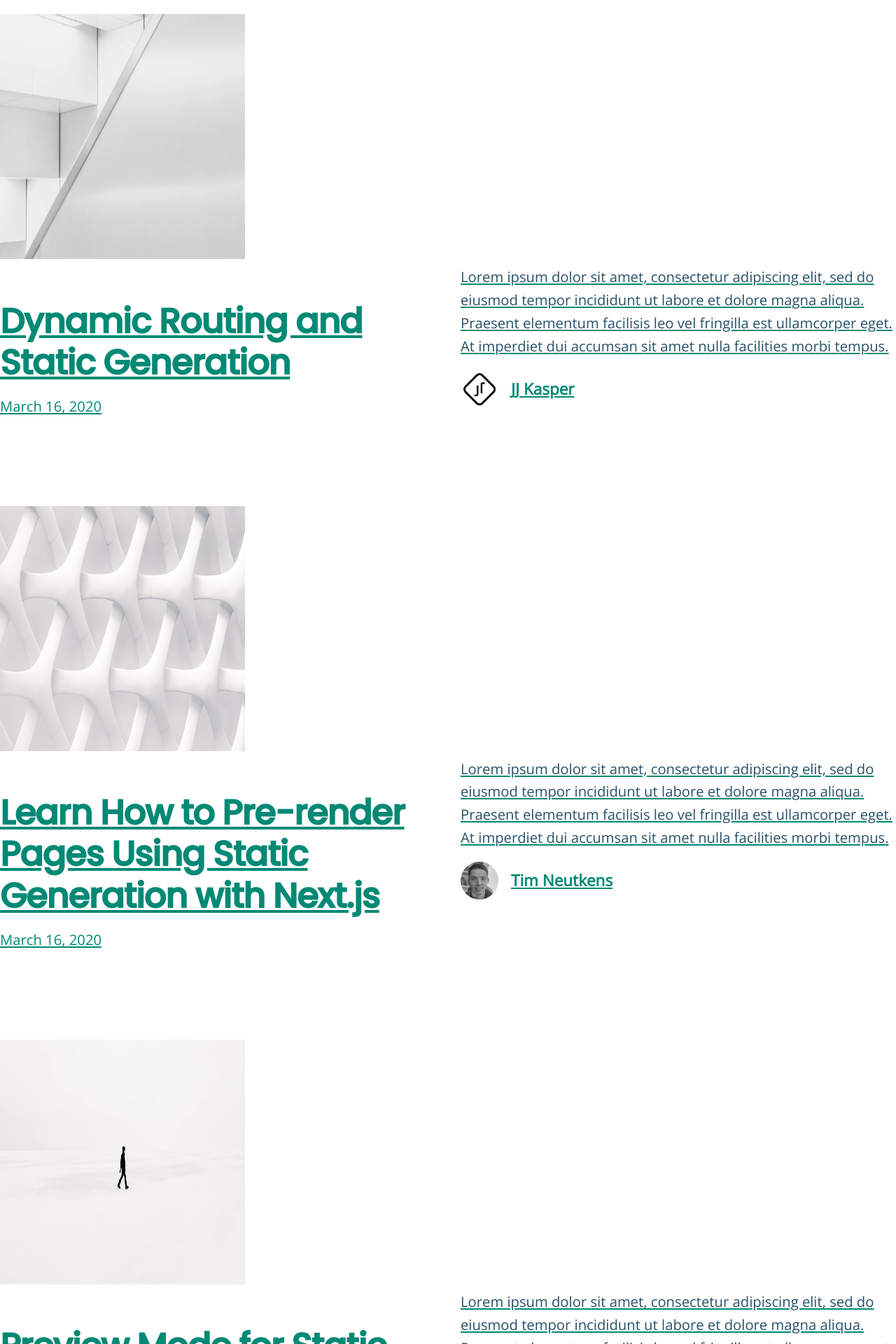
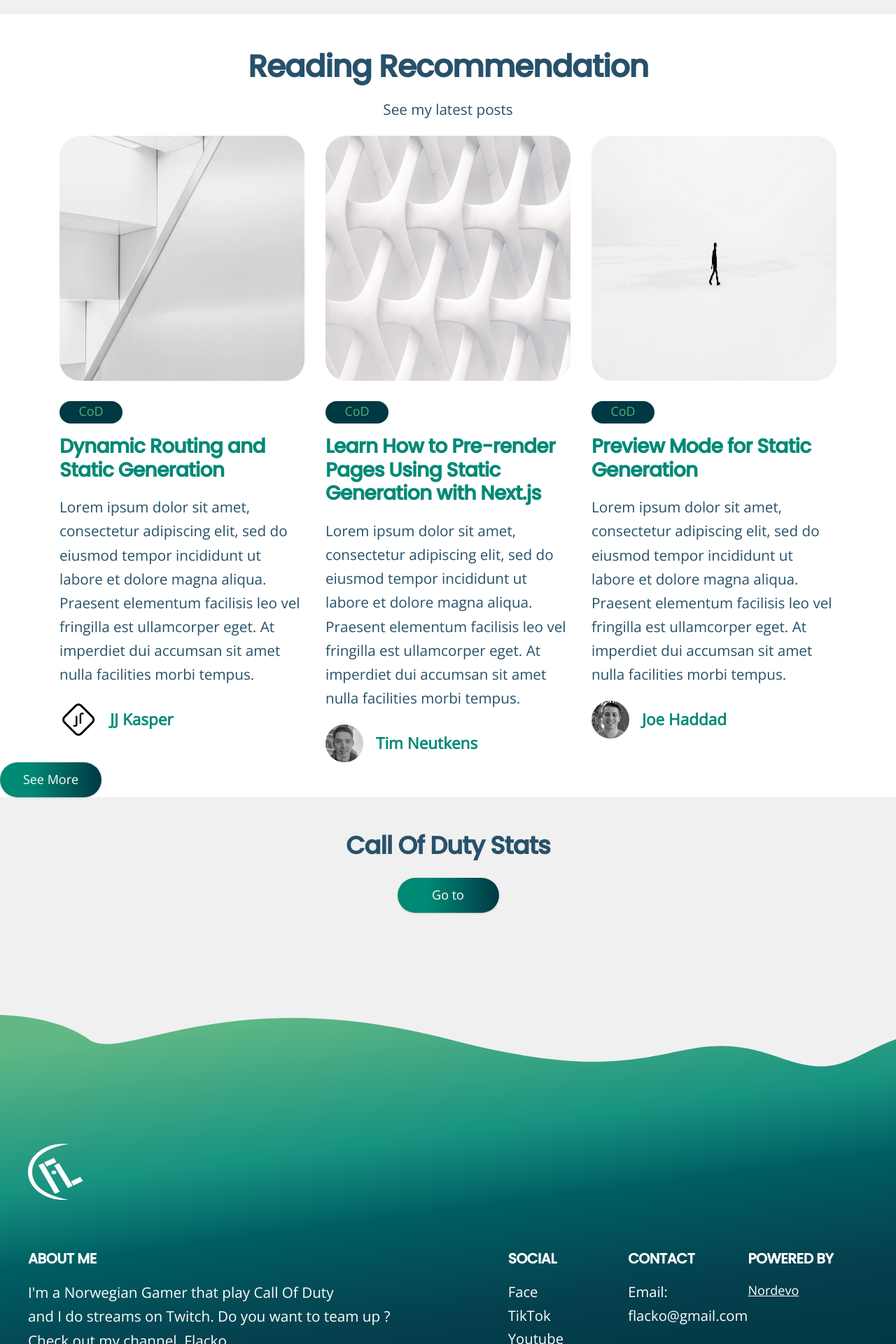
Before and after one commit to mwiby/Leflacko-esport, a Next.js app: page / in a window 1280 px wide. Shown: the part 300-2220 px from the top of the page at 70% size. Built offline with nearby package versions, Linux system fonts and the light colour scheme.

Commit message:
Blog section

```diff
--- a/components/Footer/Footer.js
+++ b/components/Footer/Footer.js
@@ -1,17 +1,27 @@
 import styles from "./Footer.module.css";
+import Image from "next/image";
 import { Container } from "../";
 
 export default function Footer() {
   return (
-    <div className={styles.container}>
+    <footer className={styles.container}>
       <Container>
-        <div style={styles.logo}></div>
+        <div style={styles.logo}>
+          <Image
+            src="/images/logo1.png"
+            alt="Flacko logo"
+            className={styles.image}
+            height={80}
+            width={80}
+          />
+        </div>
         <div className={styles.grid}>
           <div>
             <h5>About me</h5>
             <p>
-              I'm a Norwegian CoD player that loves to stream on Twitch.
-              <br></br> Check out my channel -
+              I'm a Norwegian Gamer that play Call Of Duty <br></br> and I do
+              streams on Twitch. Do you want to team up ?<br></br> Check out my
+              channel &nbsp;
               <a href="https://www.twitch.tv/leflacko" target="_blank">
                 Flacko
               </a>
@@ -39,6 +49,6 @@ export default function Footer() {
           </div>
         </div>
       </Container>
-    </div>
+    </footer>
   );
 }
--- a/components/Footer/Footer.module.css
+++ b/components/Footer/Footer.module.css
@@ -3,10 +3,10 @@
   --hColor: var(--white);
   --linkColor: var(--white);
   position: relative;
-  height: 400px;
+  height: 600px;
   background-size: cover;
   background-image: url("/images/footer.svg");
-  padding-top: 140px;
+  padding: 200px 0;
   color: var(--white);
 }
 
--- a/components/PostPreview/PostPreview.js
+++ b/components/PostPreview/PostPreview.js
@@ -1,22 +1,19 @@
 import Image from "next/image";
 import Avatar from "../../components/avatar";
-import DateFormatter from "../../components/date-formatter";
-import CoverImage from "../../components/cover-image";
 import Link from "next/link";
 import styles from "./PostPreview.module.css";
 
 export default function PostPreview({
   title,
   coverImage,
-  date,
   excerpt,
   author,
   slug,
 }) {
   return (
-    <div>
+    <div className={styles.container}>
       <Link as={`/posts/${slug}`} href="/posts/[slug]">
-        <a aria-label={title}>
+        <a className={styles.postLink} aria-label={title}>
           <Image
             src={coverImage}
             alt={`Cover Image for ${title}`}
@@ -24,20 +21,11 @@ export default function PostPreview({
             height={350}
             width={350}
           />
-
-          <div className="md:grid md:grid-cols-2 md:gap-x-16 lg:gap-x-8 mb-20 md:mb-28">
+          <div>
+            <div className={styles.pill}>CoD</div>
+            <h3>{title}</h3>
             <div>
-              <h3 className="mb-4 text-4xl lg:text-6xl leading-tight">
-                <Link as={`/posts/${slug}`} href="/posts/[slug]">
-                  <a className="hover:underline">{title}</a>
-                </Link>
-              </h3>
-              <div className="mb-4 md:mb-0 text-lg">
-                <DateFormatter dateString={date} />
-              </div>
-            </div>
-            <div>
-              <p className="text-lg leading-relaxed mb-4">{excerpt}</p>
+              <p>{excerpt}</p>
               <Avatar name={author.name} picture={author.picture} />
             </div>
           </div>
--- a/components/PostPreview/PostPreview.module.css
+++ b/components/PostPreview/PostPreview.module.css
@@ -0,0 +1,25 @@
+.container {
+  --h3: var(--h4);
+}
+.container h3 {
+  line-height: 1.2;
+  margin-top: 16px;
+}
+.image {
+  border-radius: 30px;
+}
+
+.pill {
+  height: 32px;
+  width: 90px;
+  text-align: center;
+  background-color: var(--darkGreen);
+  border-radius: 40px;
+  margin: 20px 0 0;
+  color: #52b279;
+}
+.postLink {
+  color: var(--lightGreen);
+  text-decoration: none;
+  transition: none;
+}
--- a/sections/Blog/Blog.js
+++ b/sections/Blog/Blog.js
@@ -4,13 +4,17 @@ import { PostPreview } from "../../components";
 export default function Blog({ posts }) {
   return (
     <section className={styles.container}>
+      <div className={styles.title}>
+        <h2>Reading Recommendation</h2>
+        <p>See my latest posts</p>
+      </div>
+      <div className={styles.grid}>
         {posts.map(({ title, coverImage, date, excerpt, author, slug }) => {
           return (
-          <div>
+            <div className={styles.postContainer}>
               <PostPreview
                 title={title}
                 coverImage={coverImage}
-              date={date}
                 excerpt={excerpt}
                 author={author}
                 slug={slug}
@@ -18,6 +22,8 @@ export default function Blog({ posts }) {
             </div>
           );
         })}
+      </div>
+
       <button>See More</button>
     </section>
   );
--- a/sections/Blog/Blog.module.css
+++ b/sections/Blog/Blog.module.css
@@ -0,0 +1,18 @@
+.container {
+  background: var(--white);
+}
+.title {
+  display: flex;
+  flex-direction: column;
+  justify-content: center;
+  align-items: center;
+}
+.postContainer {
+  display: flex;
+}
+.grid {
+  display: grid;
+  grid-template-columns: 350px 350px 350px;
+  gap: 30px;
+  justify-content: center;
+}
--- a/sections/CallToAction/CallToAction.js
+++ b/sections/CallToAction/CallToAction.js
@@ -3,8 +3,8 @@ import styles from "./CallToAction.module.css";
 export default function CallToAction() {
   return (
     <div className={styles.container}>
-      <h4>Want to see my CoD stats?</h4>
-      <button>Checkout</button>
+      <h4>Call Of Duty Stats</h4>
+      <button>Go to</button>
     </div>
   );
 }
--- a/styles/main.css
+++ b/styles/main.css
@@ -8,10 +8,10 @@
   --black: #000000;
   --grey: #8491a3;
   --white: #ffffff;
-  --lightGrey: #e7e7e7;
+  --lightGrey: #f0f0f0;
 
   /* Usage */
-  --background: var(--white);
+  --background: var(--lightGrey);
   --lineColor: var(--lightGreen);
   --hColor: var(var(--darkGreen));
   --textColor: var(--royal);
```
Also changed, not shown: public/images/logo1.png (added). Lines whose indentation alone changed are shown as unchanged.
